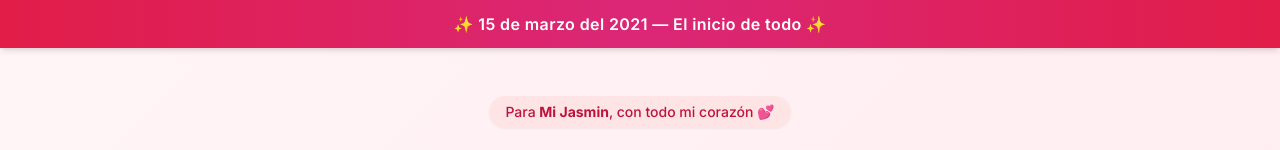
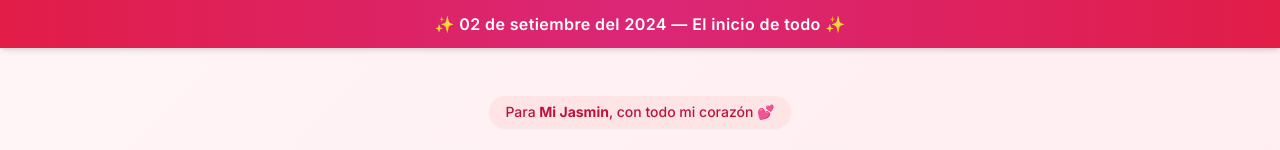
Before and after one commit to pycis1996-blip/para-jasmin, a plain HTML site: page index.html in a window 1280 px wide. Both pictures are taken after a click on the button "¿Olvidaste alguna pista? Toca aquí para entrar directo ✨". Shown: the top 150 px of the page. Drawn offline with nearby package versions, Linux system fonts and the light colour scheme.

Commit message:
Add files via upload

```diff
--- a/index.html
+++ b/index.html
@@ -250,7 +250,7 @@
         <!-- Barra superior con fecha especial -->
         <header class="sticky top-0 z-30 bg-gradient-to-r from-rose-600 via-pink-600 to-rose-600 text-white py-3 px-4 shadow-md text-center">
             <p id="topDateBanner" class="text-sm sm:text-base font-semibold tracking-wide">
-                ✨ 15 de marzo del 2021 ✨
+                ✨ 02 de setiembre del 2024 ✨
             </p>
         </header>
 
@@ -508,7 +508,7 @@
             // --- Fecha de inicio de la relación (Formato: "AAAA-MM-DDTHH:MM:SS") ---
             // Ejemplo: "2021-03-15T18:00:00"
             fechaInicio: "2024-09-02T00:00:00",
-            textoFechaBanner: "✨ 15 de marzo del 2021 — El inicio de todo ✨",
+            textoFechaBanner: "✨ 02 de setiembre del 2024 — El inicio de todo ✨",
             tituloPrincipal: "FELIZ DE SEGUIR A TU LADO ❤️",
             subtituloPrincipal: "Cada día contigo es el mejor regalo que la vida me pudo dar. Dios bendice cada día, horas, minutos y segundo que estamos juntos.",
 
```
